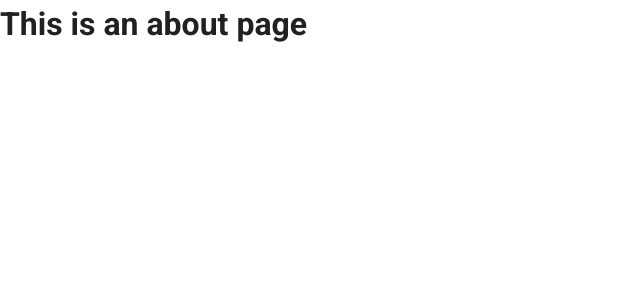
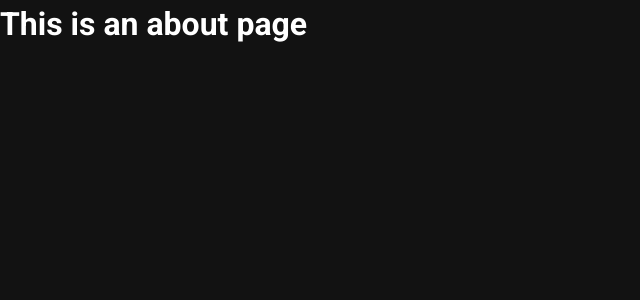
Before and after one commit to Tanakorn13/workshop-vue, a Vue app: page /about in a window 1280 px wide. Shown: the top 300 px of the page, without its empty margins (0-640 px from the left). Built offline with nearby package versions, Linux system fonts and the light colour scheme.

Commit message:
add dark theme

```diff
--- a/src/plugins/vuetify.js
+++ b/src/plugins/vuetify.js
@@ -1,7 +1,8 @@
-import Vue from 'vue';
-import Vuetify from 'vuetify/lib/framework';
+import Vue from "vue";
+import Vuetify from "vuetify/lib/framework";
 
 Vue.use(Vuetify);
 
 export default new Vuetify({
+  theme: { dark: true },
 });
```
